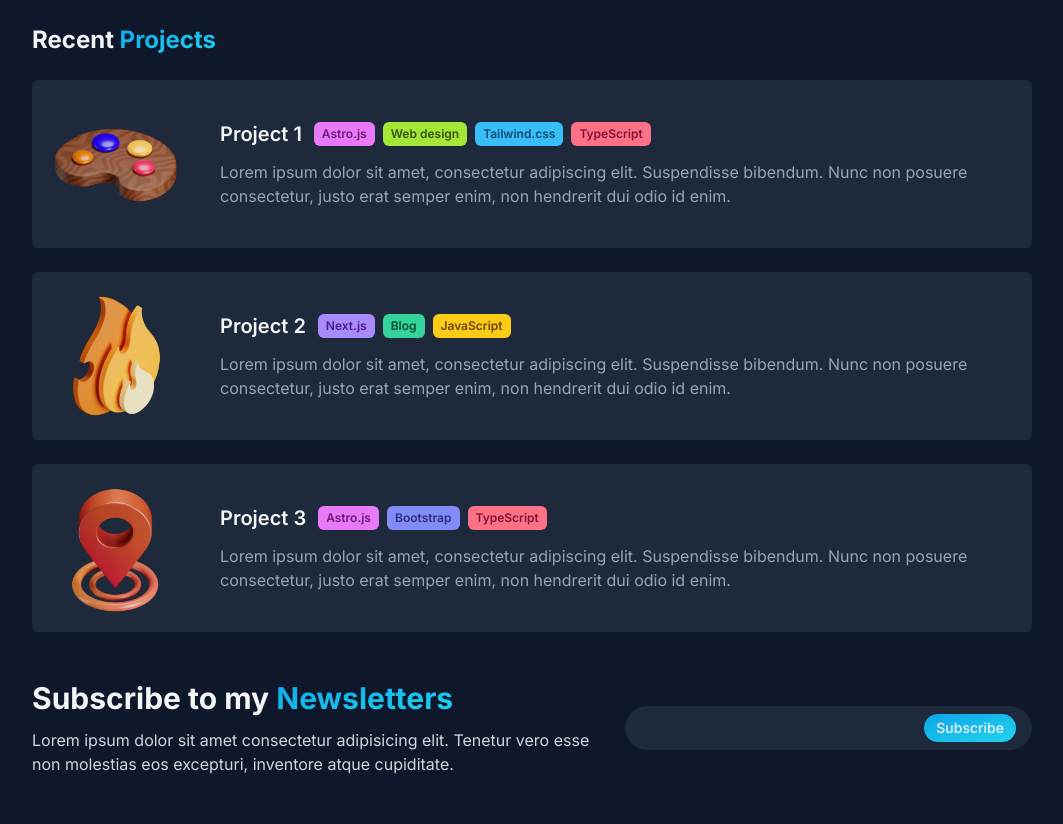
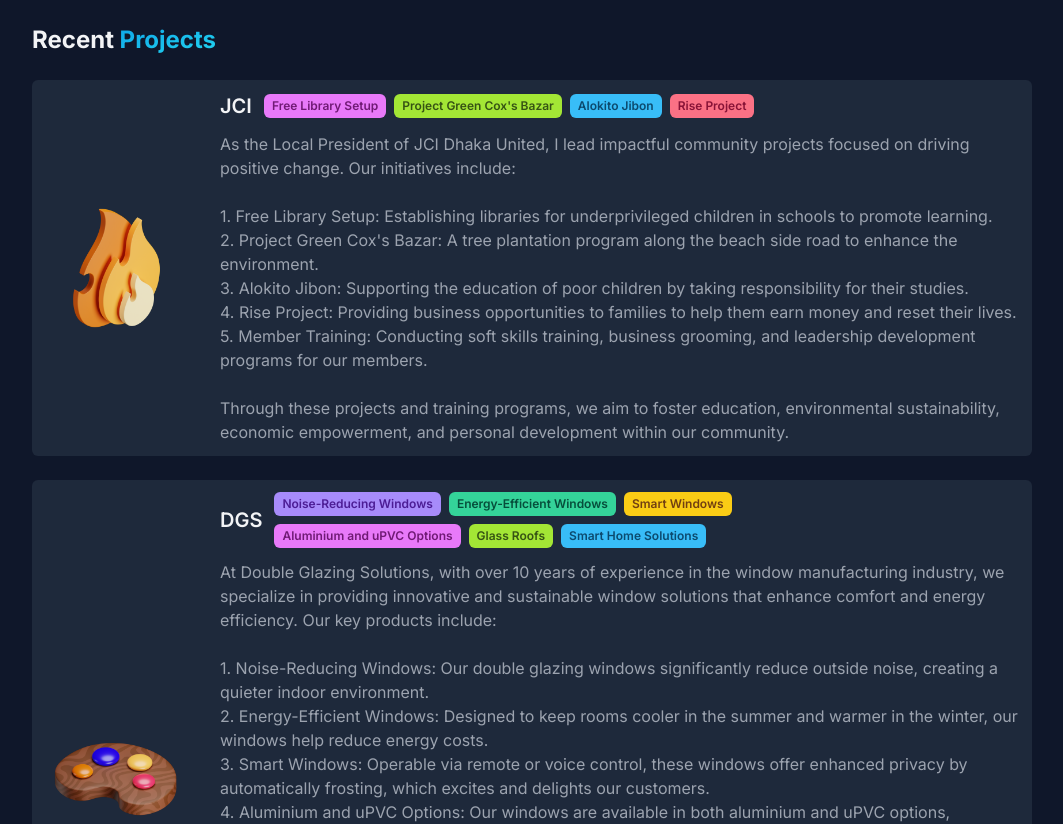
Before and after one commit to Badhon303/pavel, a Next.js app: page / in a window 1280 px wide. Shown: the part 580-1404 px from the top of the page, without its empty margins (108-1171 px from the left). Built offline with nearby package versions, Linux system fonts and the light colour scheme.

Commit message:
pavel v1

```diff
--- a/app/page.js
+++ b/app/page.js
@@ -1,7 +1,7 @@
 import Header from "@/components/header"
 import Hero from "@/components/hero"
 import HighLight from "@/components/highlight"
-import Contact from "@/components/contace"
+import Contact from "@/components/contact"
 import Footer from "@/components/footer"
 
 export default function Home() {
--- a/components/contace.jsx
+++ b/components/contact.jsx
@@ -6,19 +6,21 @@ const Contact = () => {
       <div className="flex flex-col items-center justify-between gap-6 sm:flex-row">
         <div className="sm:w-7/12">
           <div className="text-3xl font-bold">
-            Subscribe to my{" "}
+            Contact Us{" "}
             <span className="bg-gradient-to-br from-sky-500 to-cyan-400 bg-clip-text text-transparent">
-              Newsletters
+              DOUBLE GLAZING SOLUTIONS
             </span>
           </div>
           <p className="mt-3 text-gray-300">
-            Lorem ipsum dolor sit amet consectetur adipisicing elit. Tenetur
-            vero esse non molestias eos excepturi, inventore atque cupiditate.
+            Office-9 (6th Floor) H.M Plaza, Road-2, Sector-3 Uttara, Dhaka-1230
           </p>
         </div>
         <div className="w-full sm:w-5/12">
           <form className="flex rounded-full bg-slate-800 px-4 py-2 focus-within:ring-2 focus-within:ring-cyan-600 hover:ring-2 hover:ring-cyan-600">
-            <input className="w-full appearance-none bg-slate-800 focus:outline-none" />
+            <input
+              className="w-full appearance-none bg-slate-800 focus:outline-none"
+              placeholder="zaman.dgs@gmail.com"
+            />
             <button
               className="ml-2 shrink-0 rounded-full bg-gradient-to-br from-sky-500 to-cyan-400 px-3 py-1 text-sm font-medium hover:from-sky-700 hover:to-cyan-600 focus:outline-none focus:ring-2 focus:ring-cyan-600/50"
               type="submit"
--- a/components/hero.jsx
+++ b/components/hero.jsx
@@ -9,6 +9,14 @@ const Hero = () => {
   return (
     <div className="mx-auto max-w-screen-lg px-3 py-6">
       <div className="flex flex-col items-center md:flex-row md:justify-between md:gap-x-24">
+        <div className="shrink-0 pb-20">
+          <Image
+            className="h-80 w-64"
+            src={avatar}
+            alt="Avatar image"
+            loading="lazy"
+          />
+        </div>
         <div>
           <h1 className="text-3xl font-bold">
             Hi there, I&apos;m{" "}
@@ -75,14 +83,6 @@ const Hero = () => {
             </a>
           </div>
         </div>
-        <div className="shrink-0">
-          <Image
-            className="h-80 w-64"
-            src={avatar}
-            alt="Avatar image"
-            loading="lazy"
-          />
-        </div>
       </div>
     </div>
   )
--- a/components/highlight.jsx
+++ b/components/highlight.jsx
@@ -15,10 +15,10 @@ const HighLight = () => {
       <div className="flex flex-col gap-6">
         <div className="flex flex-col items-center gap-x-8 rounded-md bg-slate-800 p-3 md:flex-row">
           <div className="shrink-0">
-            <a href="/demo/astro-boilerplate">
+            <a href="https://www.facebook.com/JCIDhkUnited?mibextid=JRoKGi">
               <Image
                 className="h-36 w-36 hover:translate-y-1"
-                src={design}
+                src={fire}
                 alt="Project Web Design"
                 loading="lazy"
               />
@@ -26,37 +26,53 @@ const HighLight = () => {
           </div>
           <div>
             <div className="flex flex-col items-center gap-y-2 md:flex-row">
-              <a className="hover:text-cyan-400" href="/demo/astro-boilerplate">
-                <div className="text-xl font-semibold">Project 1</div>
+              <a
+                className="hover:text-cyan-400"
+                href="https://www.facebook.com/JCIDhkUnited?mibextid=JRoKGi"
+              >
+                <div className="text-xl font-semibold">JCI</div>
               </a>
               <div className="ml-3 flex gap-2">
                 <div className="rounded-md px-2 py-1 text-xs font-semibold bg-fuchsia-400 text-fuchsia-900">
-                  Astro.js
+                  Free Library Setup
                 </div>
                 <div className="rounded-md px-2 py-1 text-xs font-semibold bg-lime-400 text-lime-900">
-                  Web design
+                  Project Green Cox&apos;s Bazar
                 </div>
                 <div className="rounded-md px-2 py-1 text-xs font-semibold bg-sky-400 text-sky-900">
-                  Tailwind.css
+                  Alokito Jibon
                 </div>
                 <div className="rounded-md px-2 py-1 text-xs font-semibold bg-rose-400 text-rose-900">
-                  TypeScript
+                  Rise Project
                 </div>
               </div>
             </div>
-            <p className="mt-3 text-gray-400">
-              Lorem ipsum dolor sit amet, consectetur adipiscing elit.
-              Suspendisse bibendum. Nunc non posuere consectetur, justo erat
-              semper enim, non hendrerit dui odio id enim.
-            </p>
+            <div className="mt-3 text-gray-400">
+              As the Local President of JCI Dhaka United, I lead impactful
+              community projects focused on driving positive change. Our
+              initiatives include: <br /> <br />
+              1. Free Library Setup: Establishing libraries for underprivileged
+              children in schools to promote learning. <br /> 2. Project Green
+              Cox&apos;s Bazar: A tree plantation program along the beach side
+              road to enhance the environment. <br /> 3. Alokito Jibon:
+              Supporting the education of poor children by taking responsibility
+              for their studies. <br /> 4. Rise Project: Providing business
+              opportunities to families to help them earn money and reset their
+              lives. <br /> 5. Member Training: Conducting soft skills training,
+              business grooming, and leadership development programs for our
+              members. <br /> <br /> Through these projects and training
+              programs, we aim to foster education, environmental
+              sustainability, economic empowerment, and personal development
+              within our community.
+            </div>
           </div>
         </div>
         <div className="flex flex-col items-center gap-x-8 rounded-md bg-slate-800 p-3 md:flex-row">
           <div className="shrink-0">
-            <a href="/demo/astro-boilerplate">
+            <a href="https://m.facebook.com/doubleglazingsolutions.bd?mibextid=JRoKGi">
               <Image
                 className="h-36 w-36 hover:translate-y-1"
-                src={fire}
+                src={design}
                 alt="Project Fire"
                 loading="lazy"
               />
@@ -64,29 +80,70 @@ const HighLight = () => {
           </div>
           <div>
             <div className="flex flex-col items-center gap-y-2 md:flex-row">
-              <a className="hover:text-cyan-400" href="/demo/astro-boilerplate">
-                <div className="text-xl font-semibold">Project 2</div>
+              <a
+                className="hover:text-cyan-400"
+                href="https://m.facebook.com/doubleglazingsolutions.bd?mibextid=JRoKGi"
+              >
+                <div className="text-xl font-semibold">DGS</div>
               </a>
-              <div className="ml-3 flex gap-2">
-                <div className="rounded-md px-2 py-1 text-xs font-semibold bg-violet-400 text-violet-900">
-                  Next.js
+              <div className="ml-3 flex-col md:flex-row gap-2">
+                <div className="flex gap-2 mb-2">
+                  <div className="rounded-md px-2 py-1 text-xs font-semibold bg-violet-400 text-violet-900">
+                    Noise-Reducing Windows
+                  </div>
+                  <div className="rounded-md px-2 py-1 text-xs font-semibold bg-emerald-400 text-emerald-900">
+                    Energy-Efficient Windows
+                  </div>
+                  <div className="rounded-md px-2 py-1 text-xs font-semibold bg-yellow-400 text-yellow-900">
+                    Smart Windows
+                  </div>
                 </div>
-                <div className="rounded-md px-2 py-1 text-xs font-semibold bg-emerald-400 text-emerald-900">
-                  Blog
-                </div>
-                <div className="rounded-md px-2 py-1 text-xs font-semibold bg-yellow-400 text-yellow-900">
-                  JavaScript
+                <div className="flex gap-2">
+                  <div className="rounded-md px-2 py-1 text-xs font-semibold bg-fuchsia-400 text-fuchsia-900">
+                    Aluminium and uPVC Options
+                  </div>
+                  <div className="rounded-md px-2 py-1 text-xs font-semibold bg-lime-400 text-lime-900">
+                    Glass Roofs
+                  </div>
+                  <div className="rounded-md px-2 py-1 text-xs font-semibold bg-sky-400 text-sky-900">
+                    Smart Home Solutions
+                  </div>
                 </div>
               </div>
             </div>
             <p className="mt-3 text-gray-400">
-              Lorem ipsum dolor sit amet, consectetur adipiscing elit.
-              Suspendisse bibendum. Nunc non posuere consectetur, justo erat
-              semper enim, non hendrerit dui odio id enim.
+              At Double Glazing Solutions, with over 10 years of experience in
+              the window manufacturing industry, we specialize in providing
+              innovative and sustainable window solutions that enhance comfort
+              and energy efficiency. Our key products include: <br /> <br />
+              1. Noise-Reducing Windows: Our double glazing windows
+              significantly reduce outside noise, creating a quieter indoor
+              environment. <br />
+              2. Energy-Efficient Windows: Designed to keep rooms cooler in the
+              summer and warmer in the winter, our windows help reduce energy
+              costs. <br />
+              3. Smart Windows: Operable via remote or voice control, these
+              windows offer enhanced privacy by automatically frosting, which
+              excites and delights our customers. <br />
+              4. Aluminium and uPVC Options: Our windows are available in both
+              aluminium and uPVC options, providing flexibility and choice to
+              our customers. <br />
+              5. Glass Roofs: We also offer glass roofs to modernize the look of
+              buildings, adding a touch of elegance and style. <br />
+              6. Smart Home Solutions: Our smart home solutions include smart
+              home automation, smart parking systems, and smart gardening
+              features, providing convenience and efficiency to homeowners.{" "}
+              <br /> <br />
+              In addition to our innovative window solutions, we are committed
+              to providing comprehensive smart home and modernization options
+              for our clients, backed by a decade of industry experience. <br />
+              Additionally, we have a trading business and supply high-quality
+              hospital products through another venture, further expanding our
+              reach and impact in the market.
             </p>
           </div>
         </div>
-        <div className="flex flex-col items-center gap-x-8 rounded-md bg-slate-800 p-3 md:flex-row">
+        {/* <div className="flex flex-col items-center gap-x-8 rounded-md bg-slate-800 p-3 md:flex-row">
           <div className="shrink-0">
             <a href="/demo/astro-boilerplate">
               <Image
@@ -120,7 +177,7 @@ const HighLight = () => {
               semper enim, non hendrerit dui odio id enim.
             </p>
           </div>
-        </div>
+        </div>  */}
       </div>
     </div>
   )
```
